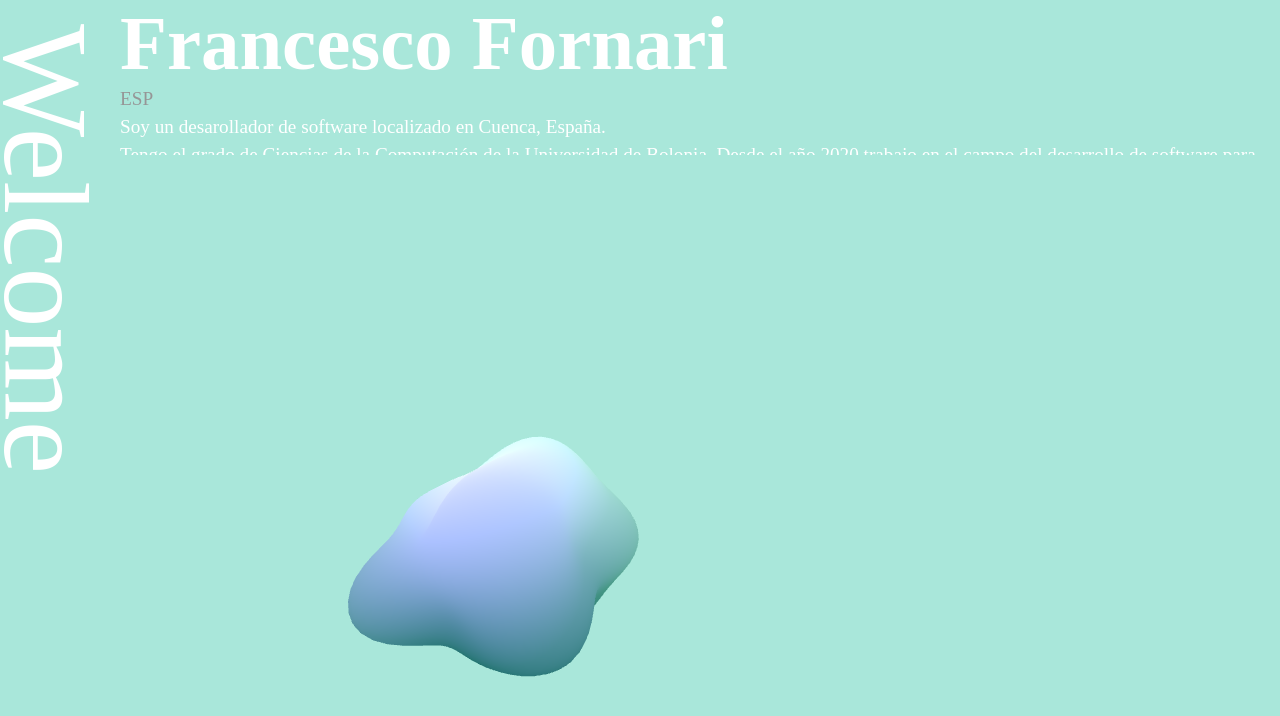
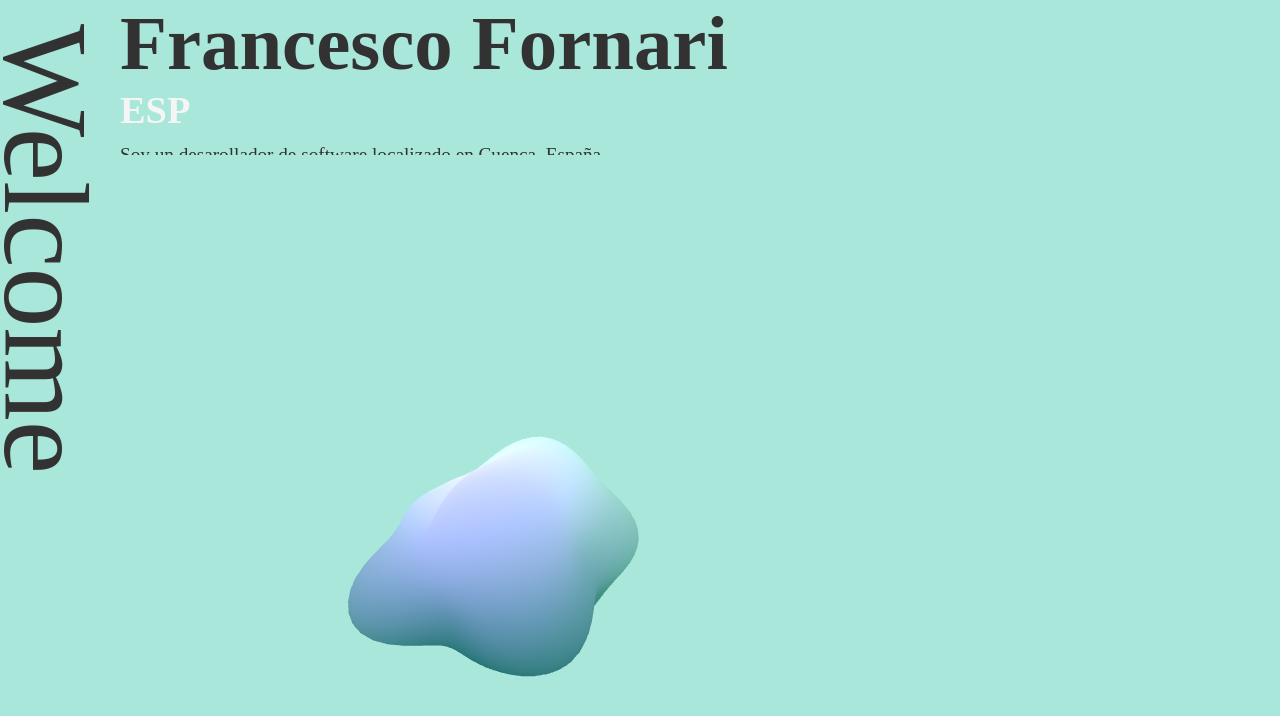
Before and after one commit to forno96/portfolio, a SvelteKit app in the folder my-portfolio/: page / in a window 1280 px wide. Shown: the top 716 px of the page. Built offline with nearby package versions, Linux system fonts and the light colour scheme; a web font is replaced by a local one.

Commit message:
FIX: change font color to grey

```diff
--- a/my-portfolio/src/app.html
+++ b/my-portfolio/src/app.html
@@ -39,7 +39,7 @@
 			background-color: #a9e7da;
 			font-family: 'Allerta', serif;
 			font-size: larger;
-			color: white;
+			color: #323232;
 		}
 	</style>
 
--- a/my-portfolio/src/routes/+page.svelte
+++ b/my-portfolio/src/routes/+page.svelte
@@ -176,10 +176,12 @@
 		margin-bottom: 0.3em;
 	}
 	a {
-		color: #ffffff;
+		color: #323232;
 		font-weight: bold;
 	}
 	.lang {
-		color: #969696;
+		font-size: 2em;
+		color: #f5f5f5;
+		font-weight: bold;
 	}
 </style>
```
